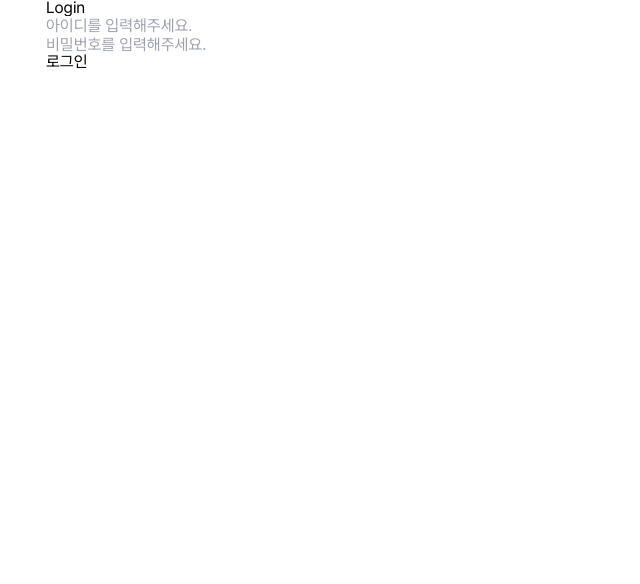
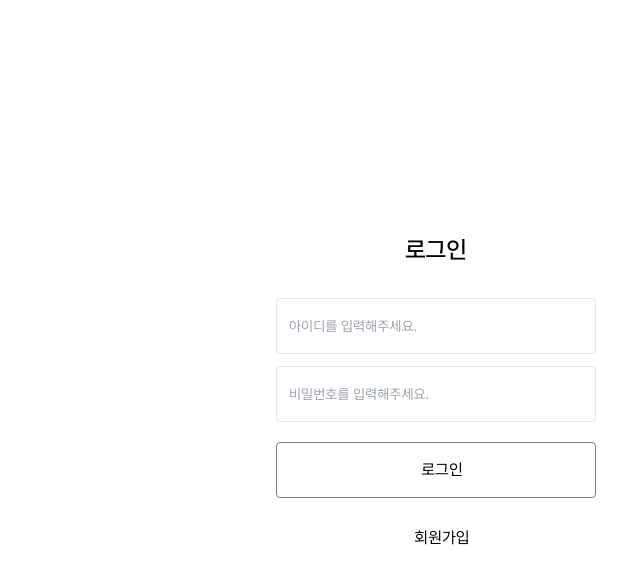
Before and after one commit to sukyung6999/pravel, a Next.js app: page /login in a window 1280 px wide. Shown: the top 584 px of the page, without its empty margins (204-844 px from the left). Built offline with nearby package versions, Linux system fonts and the light colour scheme.

Commit message:
style: 디자인 적용

```diff
--- a/src/app/(auth)/login/page.tsx
+++ b/src/app/(auth)/login/page.tsx
@@ -2,9 +2,11 @@ import LoginForm from "@/app/_components/auth/LoginForm";
 
 const Login = () => {
   return (
-    <div className="login flex flex-col">
-      <h1>Login</h1>
-      <LoginForm />
+    <div className="login h-dvh flex items-center justify-center">
+      <div className="flex flex-col text-center flex-1">
+        <h1 className="text-2xl mb-8 font-medium">로그인</h1>
+        <LoginForm />
+      </div>
     </div>
   )
 };
--- a/src/app/_components/auth/AuthFormItem.tsx
+++ b/src/app/_components/auth/AuthFormItem.tsx
@@ -7,7 +7,7 @@ interface AuthMessageProps {
 }
 
 const AuthMessage = ({ message }: AuthMessageProps) => {
-  return <div className="error mt-1">{message}</div>
+  return <div className="error mt-1 text-left text-sm text-[red]">{message}</div>
 };
 
 interface AuthFormItemProps<T extends FieldValues> {
@@ -29,7 +29,7 @@ const AuthFormItem = <T extends FieldValues>({
     <div className="flex flex-col">
       <div className="form-item flex items-center">
         {label && <label>{label}</label>}
-        <div>{children}</div>
+        <div className="flex-1">{children}</div>
       </div>
       {error?.message && <AuthMessage message={error.message} />}
     </div>
--- a/src/app/_components/auth/Input.tsx
+++ b/src/app/_components/auth/Input.tsx
@@ -3,7 +3,7 @@
 import { forwardRef } from "react";
 
 const Input = forwardRef<HTMLInputElement>((props: React.InputHTMLAttributes<HTMLInputElement>, ref) => {
-  return <input ref={ref} className="" {...props} />
+  return <input ref={ref} className="text-sm ps-3 w-full max-w-80 h-14 border-solid border-[1px] rounded-[4px] outline-none focus:border-[#a1a1a1] transition-all duration-300" {...props} />
 });
 
 export default Input;
--- a/src/app/_components/auth/LoginForm.tsx
+++ b/src/app/_components/auth/LoginForm.tsx
@@ -9,6 +9,7 @@ import ControlInput from "@/app/_components/auth/ControlInput";
 import { LoginForm as LoginFormType } from "@/app/_types/auth.type";
 import AuthFormItem from "./AuthFormItem";
 import { useLogin } from "@/app/_hook/useAuth";
+import Button from "../button/Button";
 
 
 enum PLACEHOLDER {
@@ -48,7 +49,12 @@ const LoginForm = () => {
   return (
     <InputForm
       data={data}
-      buttons={<button type="submit">로그인</button>}
+      buttons={(
+        <>
+          <Button type="submit">로그인</Button>
+          <Button type="button" fill="#111" color="#fff" border={false}>회원가입</Button>
+        </>
+      )}
       render={(control) => (
         <>
           <AuthFormItem control={control} name="email">
--- /dev/null
+++ b/src/app/_components/button/Button.tsx
@@ -0,0 +1,43 @@
+import React from "react";
+
+interface ButtonProps extends React.ButtonHTMLAttributes<HTMLButtonElement> {
+  border?: boolean;
+  borderColor?: string;
+  fill?: string;
+  color?: string;
+}
+
+const Button = (props: ButtonProps) => {
+  const { border = true, borderColor, fill, children, color, ...rest } = props;
+  const classNames = React.useMemo(() => {
+    let base = 'ps-3 w-full max-w-80 h-14 flex items-center justify-center rounded-[4px]';
+
+    if (border) {
+      base += ' border-solid border-[1px] border-[#7b7b7b]';
+    }
+
+    if (borderColor) {
+      base += ` border-[${borderColor}]`;
+    }
+
+    if (fill) {
+      base += ` bg-[${fill}]`;
+    }
+
+    if (color) {
+      base += ` text-[${color}]`;
+    }
+
+    return base;
+  }, []);
+
+  return (
+    <button
+      className={classNames}
+      {...rest}
+    >
+      {children}
+    </button>
+  )
+}
+export default Button;
--- a/src/app/_components/form/InputForm.tsx
+++ b/src/app/_components/form/InputForm.tsx
@@ -26,11 +26,14 @@ const InputForm = <T extends FieldValues>({
   });
 
   return (
-    <form onSubmit={handleSubmit(onSubmit)}>
-      <div className="form-fields">
+    <form
+      className="w-full max-w-80 m-auto"
+      onSubmit={handleSubmit(onSubmit)}
+    >
+      <div className="form-fields flex flex-col gap-3">
         {render(control)}
       </div>
-      <div className="form-buttons">
+      <div className="form-buttons mt-5 flex flex-col gap-3">
         {buttons}
       </div>
     </form>
```
